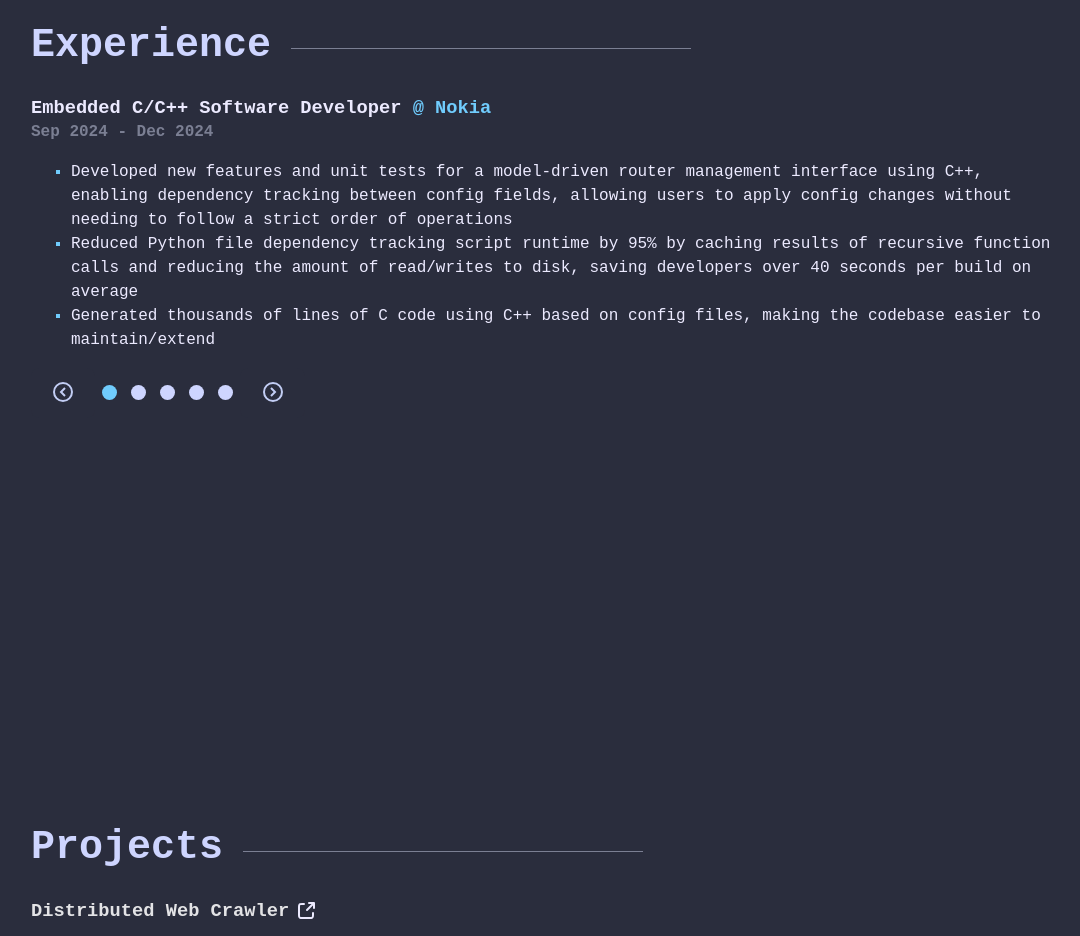
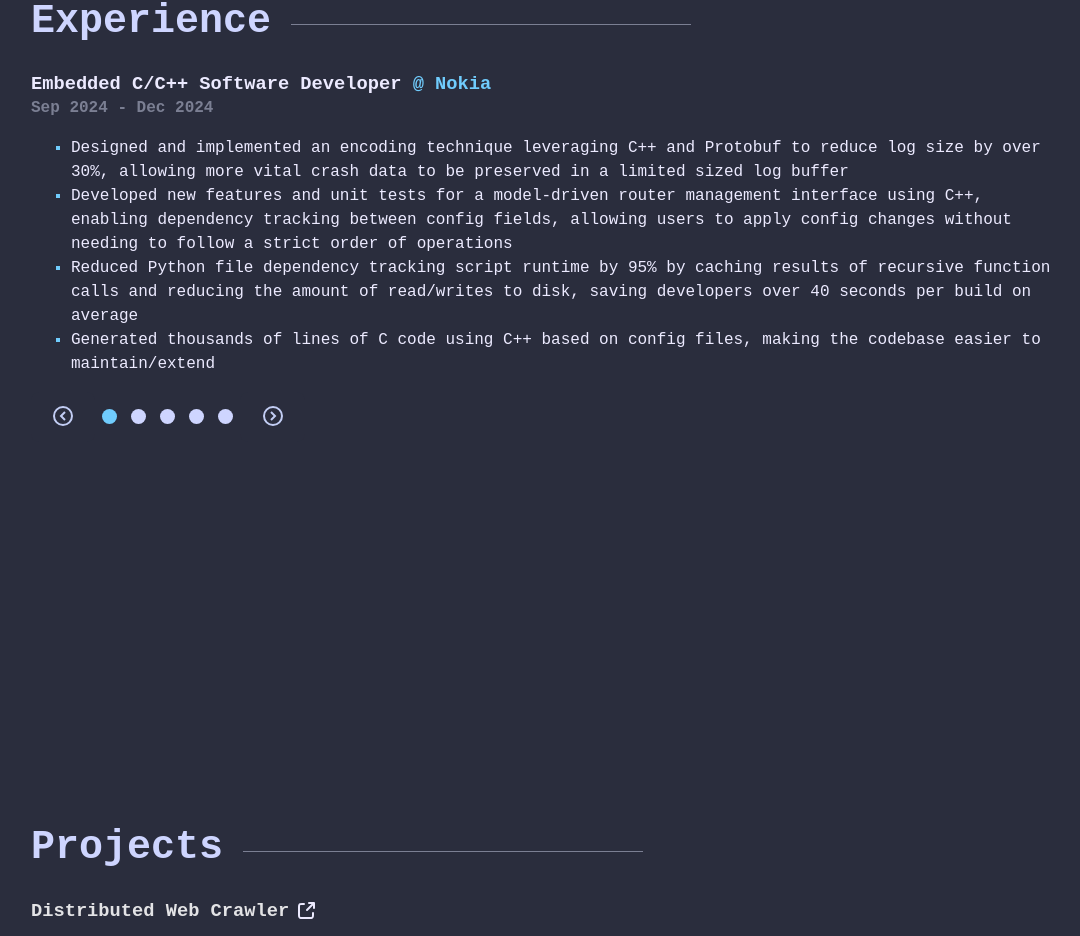
Before and after one commit to andrewbapham/andrewbapham.github.io, a React (Vite) app: page / in a window 1280 px wide. Shown: the part 1784-2720 px from the top of the page, without its empty margins (97-1177 px from the left). Built offline with nearby package versions, Linux system fonts and the light colour scheme.

Commit message:
updated experience and resume

```diff
--- a/src/assets/components/Experience.tsx
+++ b/src/assets/components/Experience.tsx
@@ -16,6 +16,7 @@ function Experience() {
               companyName="Nokia"
               workDates="Sep 2024 - Dec 2024"
               jobDescription={[
+                "Designed and implemented an encoding technique leveraging C++ and Protobuf to reduce log size by over 30%, allowing more vital crash data to be preserved in a limited sized log buffer",
                 "Developed new features and unit tests for a model-driven router management interface using C++, enabling dependency tracking between config fields, allowing users to apply config changes without needing to follow a strict order of operations",
                 "Reduced Python file dependency tracking script runtime by 95% by caching results of recursive function calls and reducing the amount of read/writes to disk, saving developers over 40 seconds per build on average",
                 "Generated thousands of lines of C code using C++ based on config files, making the codebase easier to maintain/extend",
```
Also changed, not shown: 1 other file (tests, documents, lock files or other folders).
